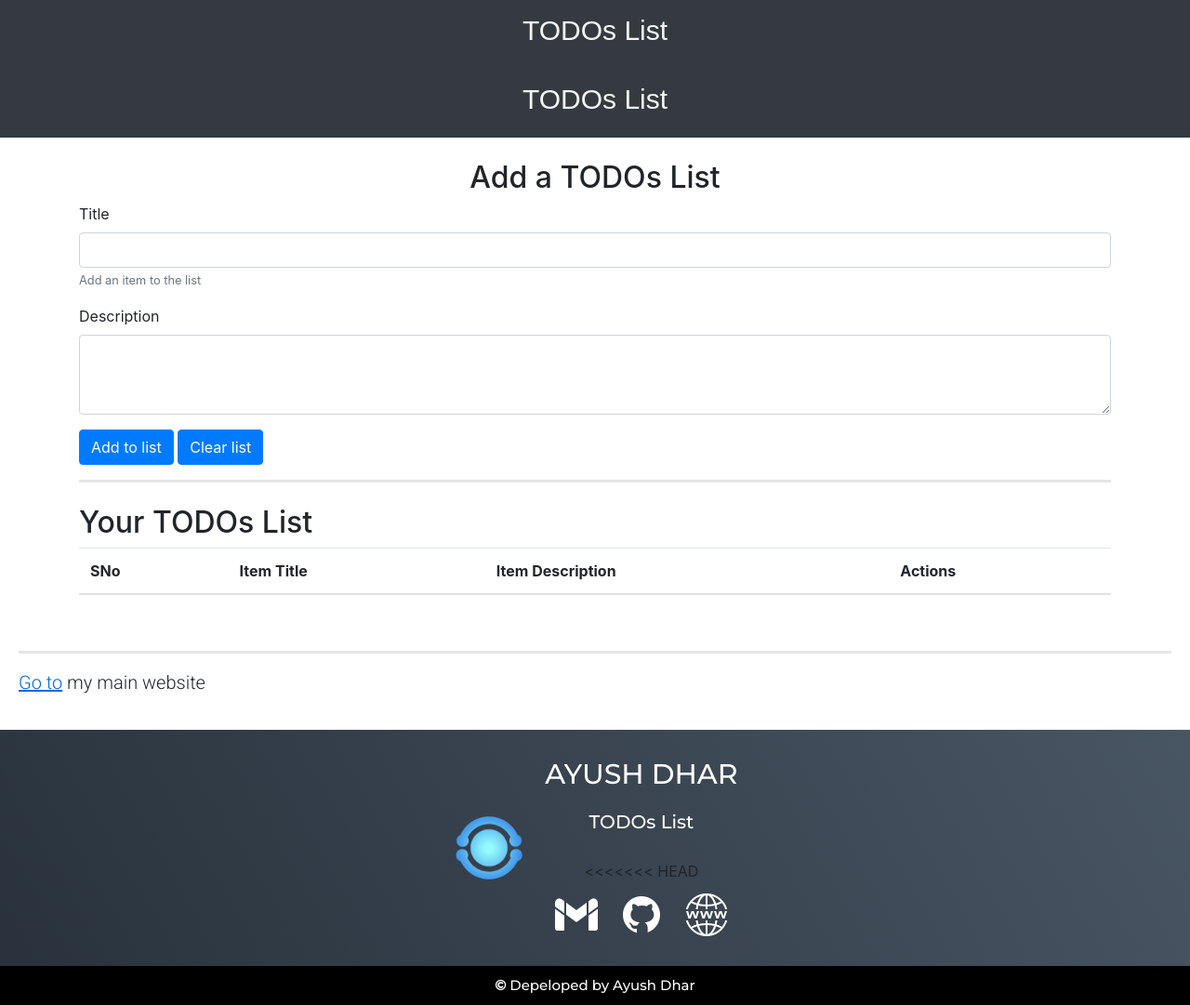
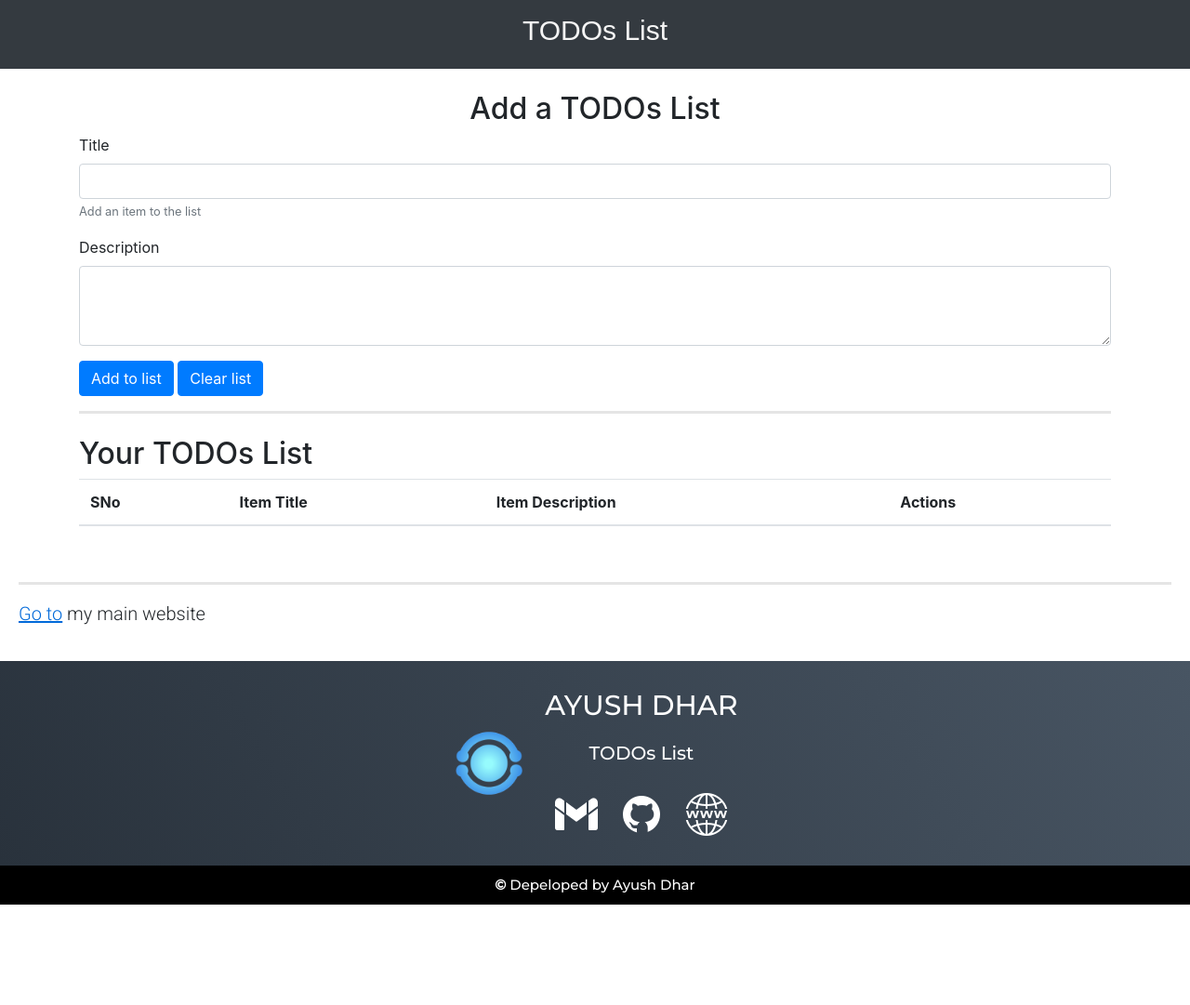
Before and after one commit to dharayush7/TODOs_List, a plain HTML site: page index.html in a window 1280 px wide. Shown: the whole page at 93% size. After the commit the page ends 973 px from the top, so only its background shows below. Drawn offline with nearby package versions, Linux system fonts and the light colour scheme.

Commit message:
Update index.html

```diff
--- a/index.html
+++ b/index.html
@@ -1,25 +1,5 @@
 <!DOCTYPE html>
 <html lang="en">
-
-<head>
-  <meta charset="UTF-8" />
-  <meta http-equiv="X-UA-Compatible" content="IE=edge" />
-  <meta name="viewport" content="width=device-width, initial-scale=1.0" />
-  <title>TODOs</title>
-  <link rel="stylesheet" href="https://stackpath.bootstrapcdn.com/bootstrap/4.5.0/css/bootstrap.min.css"
-    integrity="sha384-9aIt2nRpC12Uk9gS9baDl411NQApFmC26EwAOH8WgZl5MYYxFfc+NcPb1dKGj7Sk" crossorigin="anonymous" />
-  <link rel="stylesheet" href="style.css" />
-  <link rel="shortcut icon" href="./public_html/favicon.ico" type="image/x-icon" />
-  <meta name="google-site-verification" content="AddJxMu_ATkewXgLhGbrawjT706rAmcrKac9ZcmU9yY" />
-</head>
-
-<body>
-  <header id="header" class="header">
-    <div class="head">
-      <h2>TODOs List</h2>
-    </div>
-  </header>
-
 
 <head>
   <meta charset="UTF-8" />
@@ -95,13 +75,12 @@
           <h2><span class="sp">a</span>yush <span class="sp">d</span>har</h2>
           <p>TODOs List</p>
         </div>
-          <<<<<<< HEAD <div class="icon">
+        <div class="icon">
           <a href="mailto:ayushdh2@gmail.com" target="_blank"><img class="img" src="./images/gmail-crimson.png"
               alt="email" /></a>
           <a href="https://github.com/dharayush7" target="_blank"><img class="img" src="./images/github-crimson.png"
               alt="github" /></a>
-            <a href="https://www.ayushprojects.gq/" target="_blank"><img src="./images/web.png" alt="wedsite"
-                class="img"></a>
+          <a href="https://www.ayushprojects.gq/" target="_blank"><img src="./images/web.png" alt="wedsite" class="img"></a>
         </div>
       </div>
     </div>
@@ -119,6 +98,7 @@
   <script src="https://stackpath.bootstrapcdn.com/bootstrap/4.5.0/js/bootstrap.min.js"
     integrity="sha384-OgVRvuATP1z7JjHLkuOU7Xw704+h835Lr+6QL9UvYjZE3Ipu6Tp75j7Bh/kR0JKI"
     crossorigin="anonymous"></script>
+
   <script src="./index.js"></script>
 </body>
 
```
Lines whose indentation alone changed are shown as unchanged.
